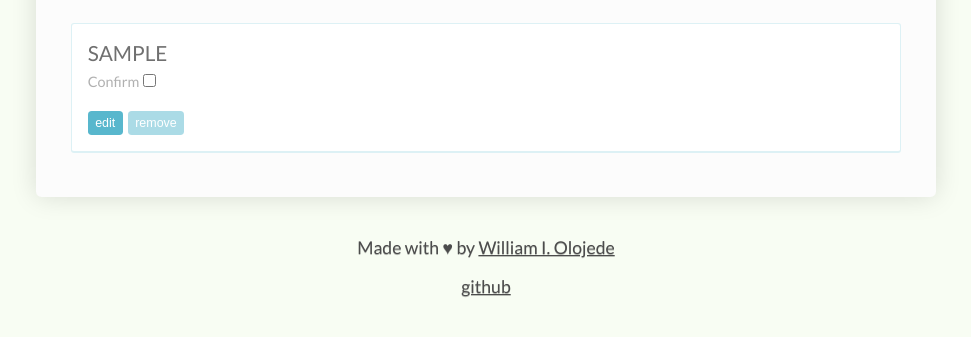
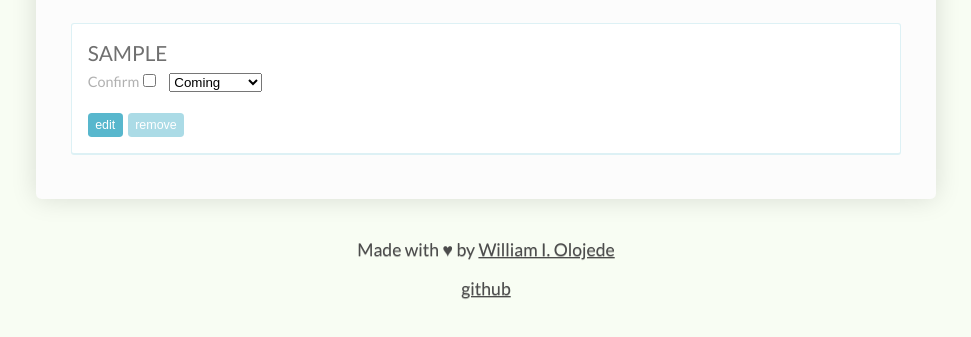
Before and after one commit to williamolojede/rsvp-app, a plain HTML site: page index.html in a window 1280 px wide. Both pictures are taken after typing "Sample" into the empty fields and a click on the button "Submit". Shown: the part 439-776 px from the top of the page, without its empty margins (154-1125 px from the left). Drawn offline with Linux system fonts and the light colour scheme.

Commit message:
implemented coming/not coming selection

```diff
--- a/app.js
+++ b/app.js
@@ -51,8 +51,14 @@ document.addEventListener('DOMContentLoaded', () => {
 
     const li = createElement('li');
     appendToLI('span', 'textContent', text);
-    appendToLI('label', 'textContent', 'Confirm')
-      .appendChild(createElement('input', 'type', 'checkbox'));
+    const label = appendToLI('label', 'textContent', 'Confirm')
+    label.appendChild(createElement('input', 'type', 'checkbox'));
+    const select = createElement('select');
+    const option_coming = createElement('option','textContent','Coming');
+    const option_notcoming = createElement('option','textContent','Not Coming');
+    select.appendChild(option_coming);
+    select.appendChild(option_notcoming);
+    label.appendChild(select);
     appendToLI('button', 'textContent', 'edit');
     appendToLI('button', 'textContent', 'remove');
 
--- a/css/style.css
+++ b/css/style.css
@@ -137,7 +137,9 @@ div > label {
   transition: 0.4s;
   color: rgba(88, 183, 205, 1);
 }
-
+.main{
+  position: relative;
+}
 /* =================================
   Media Queries
 ==================================== */
@@ -268,3 +270,7 @@ footer p,
 footer a{
   color: #4c4c4c;
 }
+
+select{
+  margin-left: 10px;
+}
```
Also changed, not shown: readme.md.
